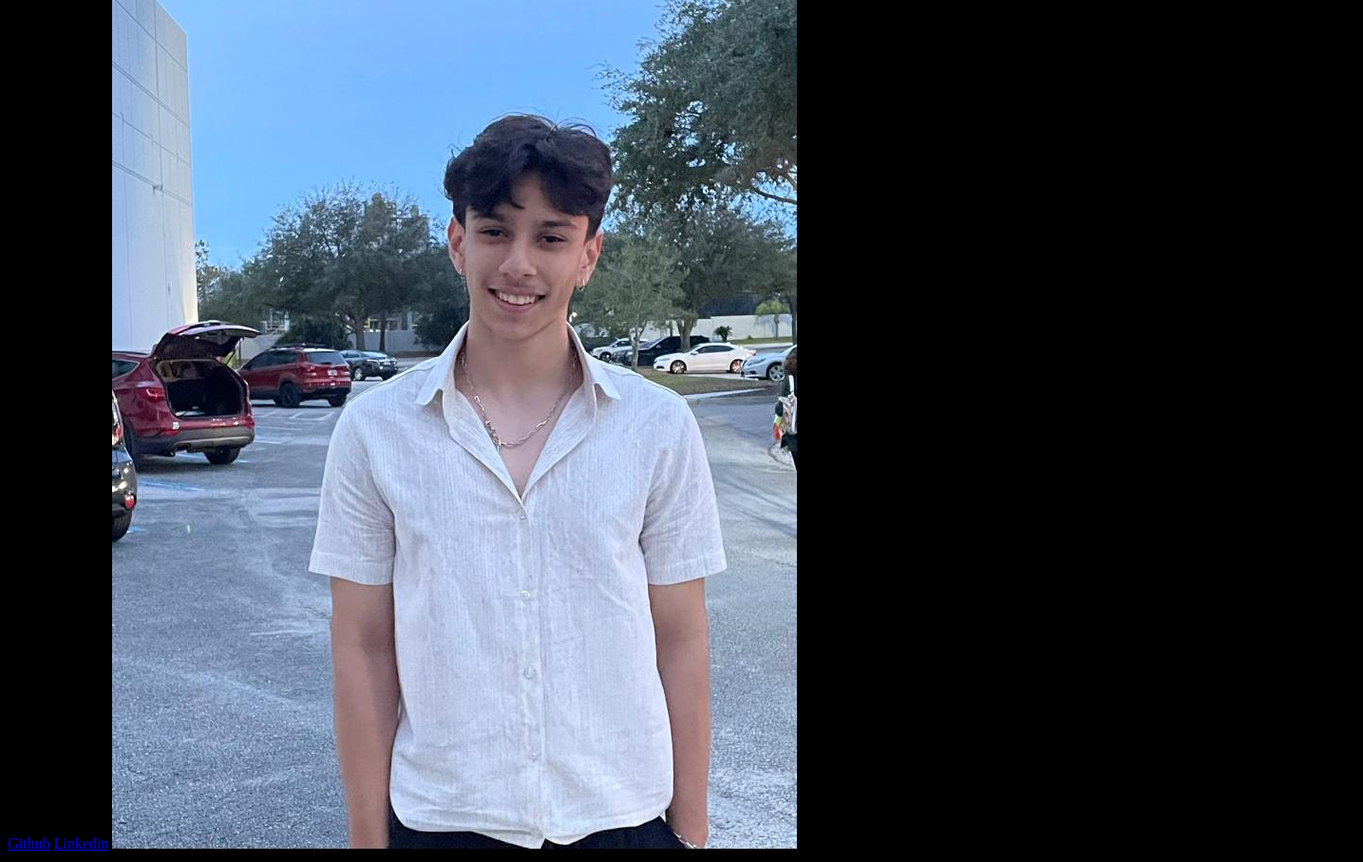
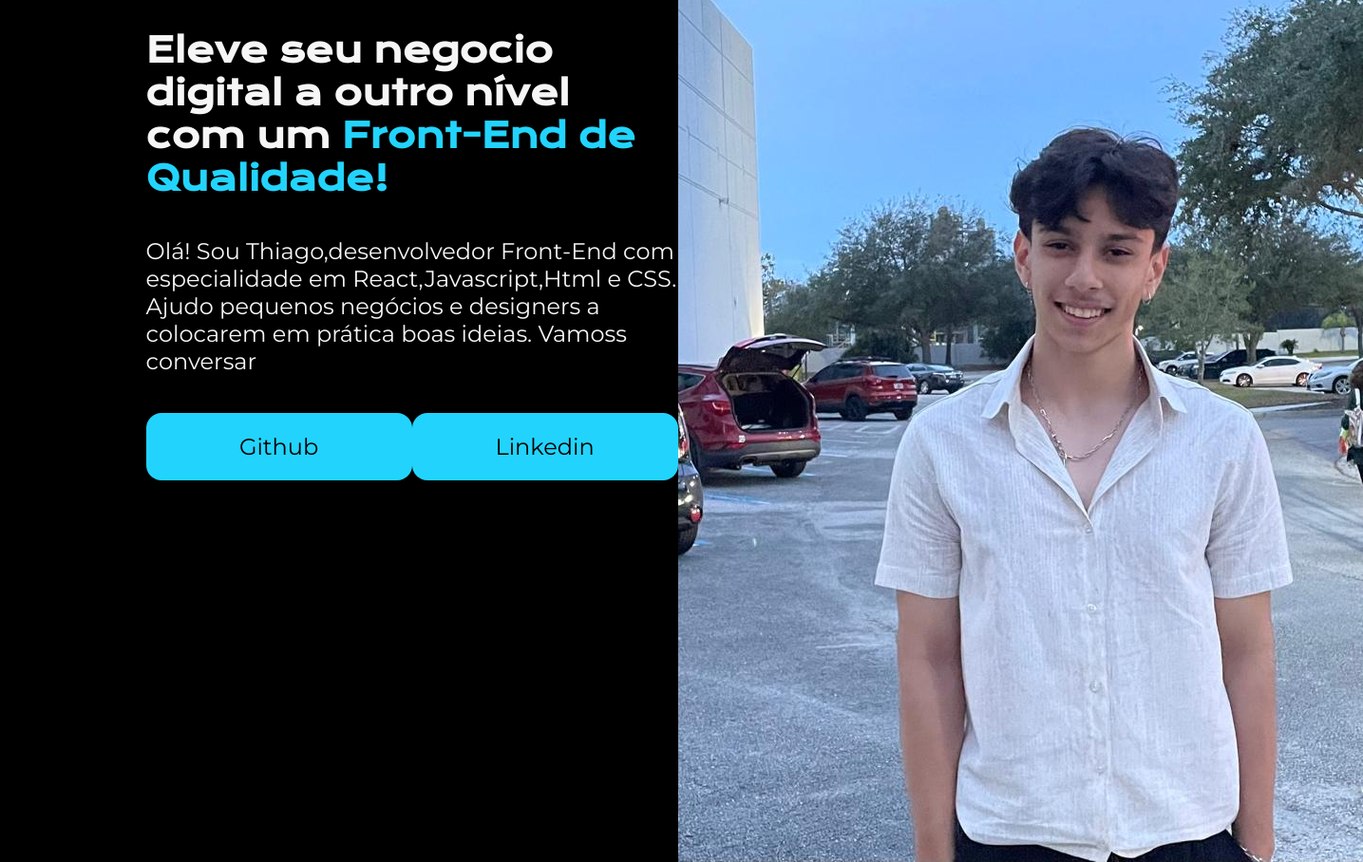
Before and after one commit to K1rit03/Curso-html-e-css-1, a plain HTML site: page index.html in a window 1280 px wide. Shown: the part 500-1408 px from the top of the page at 95% size, 1435 px wide, since content can reach past the window. Drawn offline with nearby package versions, Linux system fonts and the light colour scheme.

Commit message:
segundo curso htmless

```diff
--- a/CSS/style.css
+++ b/CSS/style.css
@@ -1,8 +1,70 @@
+@import url('https://fonts.googleapis.com/css2?family=Krona+One&family=Montserrat:ital,wght@0,100..900;1,100..900&display=swap');
+
+*{
+    margin: 0;
+    padding: 0;
+}
+
+.krona-one-regular {
+    font-family: "Krona One", sans-serif;
+    font-weight: 400;
+    font-style: normal;
+  }
+
+
+
 body{
+    height: 100vh;
     background-color: black;
     color: #f6f6f6;
+    box-sizing: border-box;
+
 }
 
-strong{
+.titulo-destaque{
     color: #22d4fd;
 }
+
+.content{
+    margin: 10% 12%;
+    display: flex;
+    align-items: center ;
+    justify-content: space-between;
+}
+
+.content-apresentation{
+    width: 615px;
+    display: flex;
+    flex-direction: column;
+    gap: 40px;
+}
+
+.titulo{
+    font-size: 36px;
+    font-family: "Krona One", sans-serif;;
+}
+
+.paragrafo{
+    font-size: 24px;
+    font-family:"Montserrat", sans-serif;
+}
+
+.links{
+    display: flex;
+    justify-content: space-between;
+
+}
+
+.links-estilo{
+    background-color: #22d4fd;
+    width: 280px;
+    text-align: center;
+    border-radius: 16px;
+    font-size: 24px;
+    font-weight: 600px;
+    padding: 21px 0;
+    text-decoration: none;
+    color: #000000;
+    font-family:"Montserrat", sans-serif;
+
+}
--- a/index.html
+++ b/index.html
@@ -4,15 +4,20 @@
     <meta charset="UTF-8">
     <meta name="viewport" content="width=device-width, initial-scale=1.0">
     <link rel="stylesheet" href="CSS/style.css">
-    <title>Portfolio</title>
+
 </head>
 <body>
     <header></header>
-    <main>
-        <h1>Eleve seu negocio digital a outro nível com um <strong>Front-End de Qualidade!</strong></h1>
-        <p>Olá! Sou Thiago,desenvolvedor Front-End com especialidade em React,Javascript,Html e CSS. Ajudo pequenos negócios e designers a colocarem em prática boas ideias. Vamoss conversar</p>
-        <a href="https://github.com/K1rit03">Github</a>
-        <a href="https://www.linkedin.com/in/thiago-oliveira-884b1128a/">Linkedin</a>
+    <main class="content">
+        <section class="content-apresentation">
+            <h1 class="titulo">Eleve seu negocio digital a outro nível com um <strong class="titulo-destaque">Front-End de Qualidade!</strong></h1>
+            <p class="paragrafo">Olá! Sou Thiago,desenvolvedor Front-End com especialidade em React,Javascript,Html e CSS. Ajudo pequenos negócios e designers a colocarem em prática boas ideias. Vamoss conversar</p>
+            <div class="links">
+                <a class="links-estilo " href="https://github.com/K1rit03">Github</a>
+                <a class="links-estilo" href="https://www.linkedin.com/in/thiago-oliveira-884b1128a/">Linkedin</a>
+            </div>
+
+        </section>
         <img src="img/minha foto.jpg" alt="MinhaFoto">
     </main>
     <footer></footer>
```
